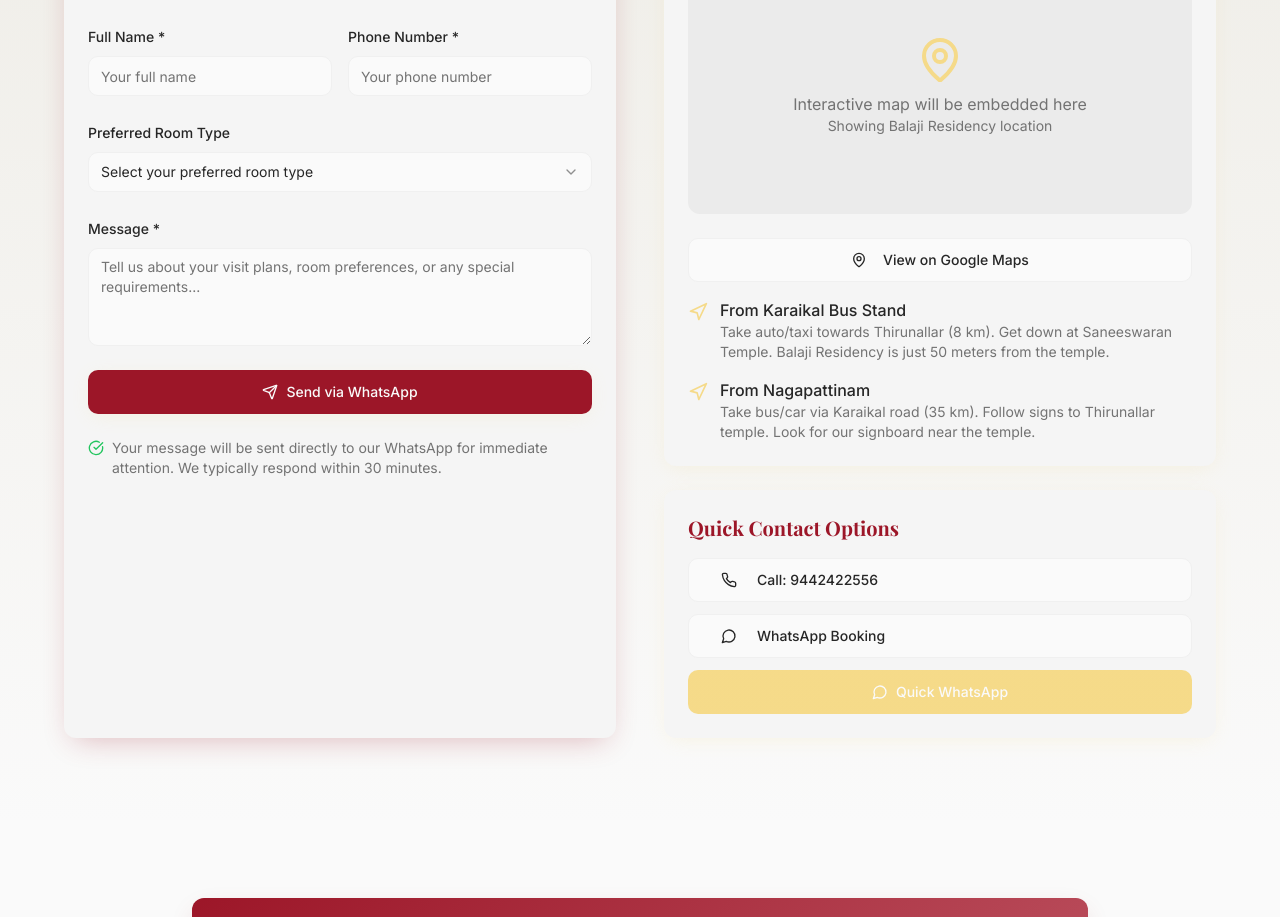
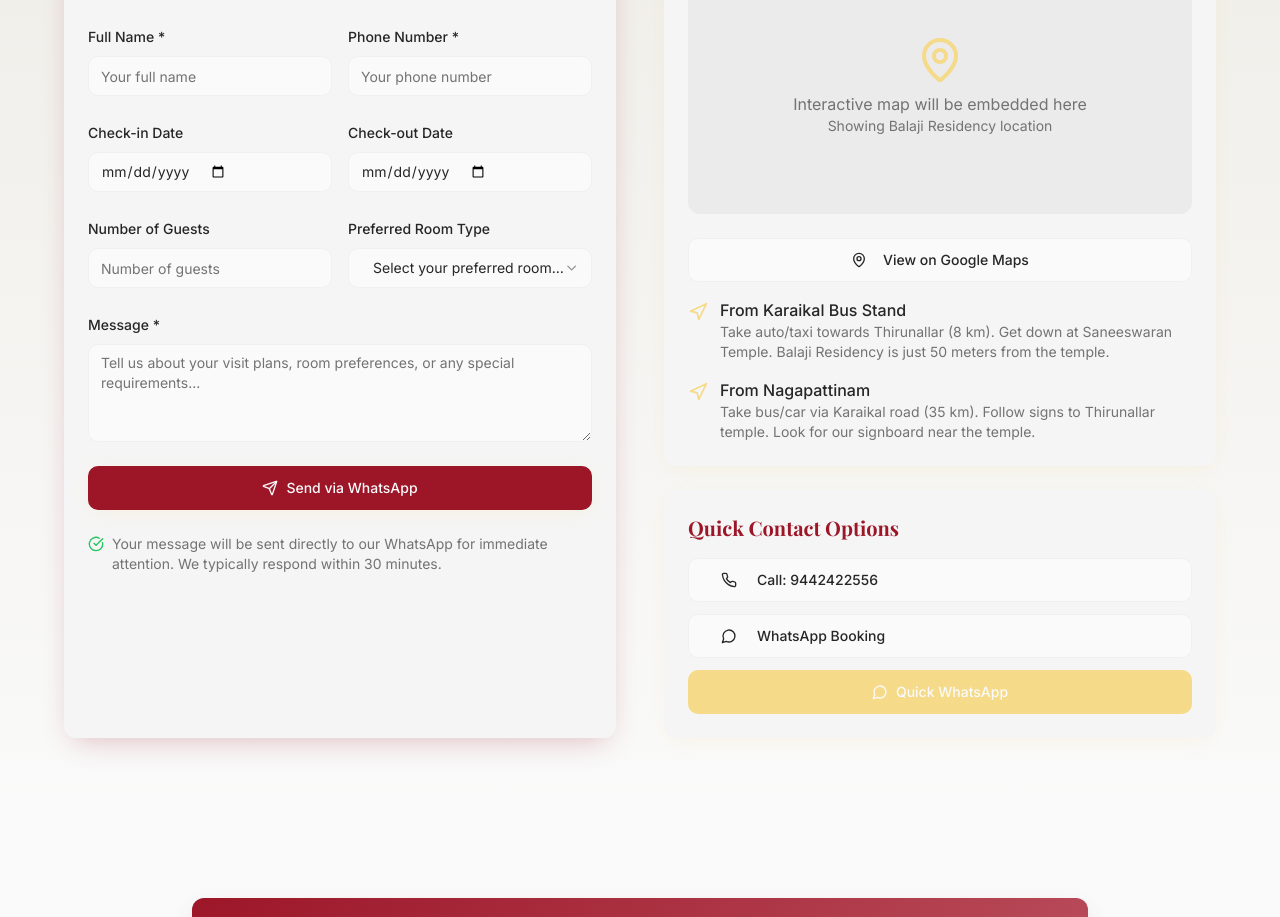
Before and after one commit to balahero03/balaji-residency, a React (Vite) app: page /contact in a window 1280 px wide. Shown: the part 1483-2400 px from the top of the page. Built offline with nearby package versions, Linux system fonts and the light colour scheme.

Commit message:
ast pakkalam

```diff
--- a/index.html
+++ b/index.html
@@ -130,7 +130,6 @@
       },
       "image": [
         "/temple-view.jpg",
-        "/hotel-front.jpg",
         "/room-interior.jpg"
       ],
       "hasMap": "https://maps.google.com/maps?q=Balaji+Residency+Thirunallar",
--- a/package.json
+++ b/package.json
@@ -79,6 +79,7 @@
     "globals": "^15.15.0",
     "postcss": "^8.5.6",
     "tailwindcss": "^3.4.17",
+    "terser": "^5.44.0",
     "typescript": "^5.8.3",
     "typescript-eslint": "^8.38.0",
     "vite": "^5.4.19"
--- a/src/pages/About.tsx
+++ b/src/pages/About.tsx
@@ -3,7 +3,6 @@ import Footer from "@/components/Footer";
 import BookingCTA from "@/components/BookingCTA";
 import { Card, CardContent } from "@/components/ui/card";
 import { Users, Clock, Award, Star, Heart, Shield } from "lucide-react";
-import hotelFront from "@/assets/hotel-front.jpg";
 
 const About = () => {
   const values = [
@@ -35,12 +34,8 @@ const About = () => {
       <Header />
 
       {/* Hero Section */}
-      <section className="relative py-20 lg:py-32 overflow-hidden">
-        <div
-          className="absolute inset-0 bg-cover bg-center bg-no-repeat opacity-20"
-          style={{ backgroundImage: `url(${hotelFront})` }}
-        />
-        <div className="relative container mx-auto px-4">
+      <section className="py-20 lg:py-32 bg-gradient-earth">
+        <div className="container mx-auto px-4">
           <div className="max-w-4xl mx-auto text-center">
             <h1 className="font-serif text-4xl md:text-5xl lg:text-6xl font-bold text-primary mb-6">
               About Balaji Residency
@@ -84,12 +79,15 @@ const About = () => {
               </div>
 
               <div className="relative">
-                <img
-                  src={hotelFront}
-                  alt="Balaji Residency heritage building"
-                  className="rounded-lg shadow-temple object-cover w-full h-96"
-                />
-                <div className="absolute inset-0 bg-gradient-to-t from-black/40 to-transparent rounded-lg"></div>
+                <div className="bg-gradient-temple rounded-lg shadow-temple w-full h-96 flex items-center justify-center">
+                  <div className="text-center text-primary-foreground">
+                    <div className="w-20 h-20 bg-white/20 rounded-full flex items-center justify-center mx-auto mb-4">
+                      <Heart className="w-10 h-10" />
+                    </div>
+                    <h3 className="font-serif text-2xl font-bold mb-2">Traditional Hospitality</h3>
+                    <p className="text-sm opacity-90">Serving pilgrims with devotion since 2014</p>
+                  </div>
+                </div>
               </div>
             </div>
           </div>
--- a/src/pages/Contact.tsx
+++ b/src/pages/Contact.tsx
@@ -265,6 +265,43 @@ ${formData.message}
                       </div>
                     </div>
 
+                    <div className="grid md:grid-cols-2 gap-4">
+                      <div className="space-y-2">
+                        <Label htmlFor="checkIn">Check-in Date</Label>
+                        <Input
+                          id="checkIn"
+                          name="checkIn"
+                          type="date"
+                          value={formData.checkIn}
+                          onChange={handleInputChange}
+                        />
+                      </div>
+                      <div className="space-y-2">
+                        <Label htmlFor="checkOut">Check-out Date</Label>
+                        <Input
+                          id="checkOut"
+                          name="checkOut"
+                          type="date"
+                          value={formData.checkOut}
+                          onChange={handleInputChange}
+                        />
+                      </div>
+                    </div>
+
+                    <div className="grid md:grid-cols-2 gap-4">
+                      <div className="space-y-2">
+                        <Label htmlFor="guests">Number of Guests</Label>
+                        <Input
+                          id="guests"
+                          name="guests"
+                          type="number"
+                          min="1"
+                          max="10"
+                          value={formData.guests}
+                          onChange={handleInputChange}
+                          placeholder="Number of guests"
+                        />
+                      </div>
                       <div className="space-y-2">
                         <Label htmlFor="roomType">Preferred Room Type</Label>
                         <Select value={formData.roomType} onValueChange={(value) => setFormData({ ...formData, roomType: value })}>
@@ -279,6 +316,7 @@ ${formData.message}
                             ))}
                           </SelectContent>
                         </Select>
+                      </div>
                     </div>
 
                     <div className="space-y-2">
--- a/src/pages/Gallery.tsx
+++ b/src/pages/Gallery.tsx
@@ -3,19 +3,13 @@ import Footer from "@/components/Footer";
 import BookingCTA from "@/components/BookingCTA";
 import { Button } from "@/components/ui/button";
 import { Card, CardContent } from "@/components/ui/card";
-import { Eye, Download, Phone } from "lucide-react";
-import hotelFront from "@/assets/hotel-front.jpg";
+import { Eye, Download, Phone, Star, Quote } from "lucide-react";
 import templeView from "@/assets/temple-view.jpg";
 import roomInterior from "@/assets/room-interior.jpg";
 import kolamPattern from "@/assets/kolam-pattern.jpg";
 
 const Gallery = () => {
   const galleryImages = [
-    {
-      src: hotelFront,
-      title: "Front View of Residency",
-      description: "Traditional architecture welcoming pilgrims"
-    },
     {
       src: templeView,
       title: "Saneeswaran Temple View",
@@ -33,29 +27,29 @@ const Gallery = () => {
     }
   ];
 
-  const testimonialImages = [
+  const testimonials = [
     {
       name: "Ramesh Iyer",
       location: "Chennai",
-      image: "https://images.unsplash.com/photo-1507003211169-0a1dd7228f2d?w=150&h=150&fit=crop&crop=face",
+      rating: 5,
       quote: "Clean, peaceful, and very close to temple. Staff was kind."
     },
     {
       name: "Meena Subramani",
       location: "Thanjavur",
-      image: "https://images.unsplash.com/photo-1494790108755-2616b612b098?w=150&h=150&fit=crop&crop=face",
+      rating: 5,
       quote: "Best lodging near Saneeswaran temple. Came with family."
     },
     {
       name: "Prakash Kumar",
       location: "Bangalore",
-      image: "https://images.unsplash.com/photo-1472099645785-5658abf4ff4e?w=150&h=150&fit=crop&crop=face",
+      rating: 5,
       quote: "Affordable rates, excellent service. Will definitely return."
     },
     {
       name: "Lakshmi Devi",
       location: "Kumbakonam",
-      image: "https://images.unsplash.com/photo-1438761681033-6461ffad8d80?w=150&h=150&fit=crop&crop=face",
+      rating: 5,
       quote: "Perfect for devotees. Traditional feel with modern comfort."
     }
   ];
@@ -122,27 +116,31 @@ const Gallery = () => {
               Happy Guest Memories
             </h2>
 
-            <div className="grid md:grid-cols-2 gap-8">
-              {testimonialImages.map((testimonial, index) => (
-                <Card key={index} className="border-none shadow-warm">
-                  <CardContent className="p-6">
-                    <div className="flex items-start space-x-4">
-                      <img
-                        src={testimonial.image}
-                        alt={testimonial.name}
-                        className="w-16 h-16 rounded-full object-cover"
-                      />
-                      <div className="flex-1">
-                        <div className="mb-3">
-                          <h4 className="font-semibold text-foreground">
+            <div className="grid lg:grid-cols-2 gap-8">
+              {testimonials.map((testimonial, index) => (
+                <Card key={index} className="border-none shadow-warm hover:shadow-temple transition-all duration-300 hover:scale-105 hover:-translate-y-1">
+                  <CardContent className="p-8">
+                    <div className="space-y-4">
+                      <div className="flex items-center justify-between">
+                        <div>
+                          <h4 className="font-semibold text-foreground text-lg">
                             {testimonial.name}
                           </h4>
-                          <p className="text-sm text-muted-foreground">
-                            {testimonial.location}
-                          </p>
+                          <span className="text-sm text-muted-foreground">
+                            from {testimonial.location}
+                          </span>
                         </div>
-                        <blockquote className="text-muted-foreground italic">
-                          "{testimonial.quote}"
+                        <div className="flex items-center space-x-1">
+                          {[...Array(testimonial.rating)].map((_, i) => (
+                            <Star key={i} className="w-5 h-5 fill-temple-gold text-temple-gold hover:scale-110 transition-transform duration-200" />
+                          ))}
+                        </div>
+                      </div>
+
+                      <div className="relative">
+                        <Quote className="w-8 h-8 text-temple-gold opacity-30 absolute -top-2 -left-2" />
+                        <blockquote className="text-muted-foreground italic pl-6 text-base leading-relaxed">
+                          {testimonial.quote}
                         </blockquote>
                       </div>
                     </div>
--- a/src/pages/Index.tsx
+++ b/src/pages/Index.tsx
@@ -4,7 +4,6 @@ import BookingCTA from "@/components/BookingCTA";
 import { Button } from "@/components/ui/button";
 import { Card, CardContent } from "@/components/ui/card";
 import { Phone, MapPin, Star, Users, Award, Clock } from "lucide-react";
-import hotelFront from "@/assets/hotel-front.jpg";
 import templeView from "@/assets/temple-view.jpg";
 import roomInterior from "@/assets/room-interior.jpg";
 
@@ -126,16 +125,11 @@ const Index = () => {
                 ))}
               </div>
 
-              <div className="grid grid-cols-2 gap-4">
-                <img
-                  src={hotelFront}
-                  alt="Balaji Residency front view"
-                  className="rounded-lg shadow-temple object-cover h-48 w-full"
-                />
+              <div className="flex justify-center">
                 <img
                   src={roomInterior}
                   alt="Comfortable room interior"
-                  className="rounded-lg shadow-temple object-cover h-48 w-full"
+                  className="rounded-lg shadow-temple object-cover h-96 w-full max-w-md"
                 />
               </div>
             </div>
```
Also changed, not shown: src/assets/hotel-front.jpg (deleted), 1 other file (tests, documents, lock files or other folders). Lines whose indentation alone changed are shown as unchanged.
